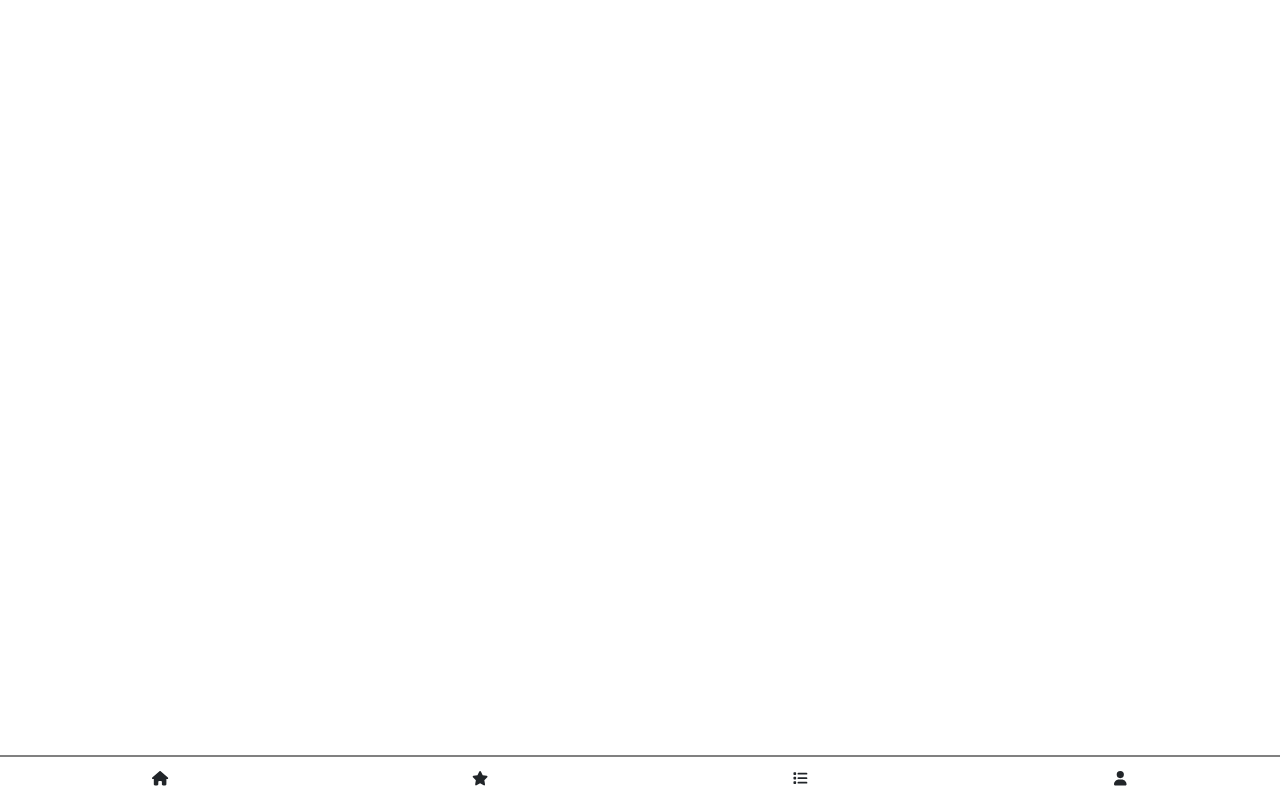
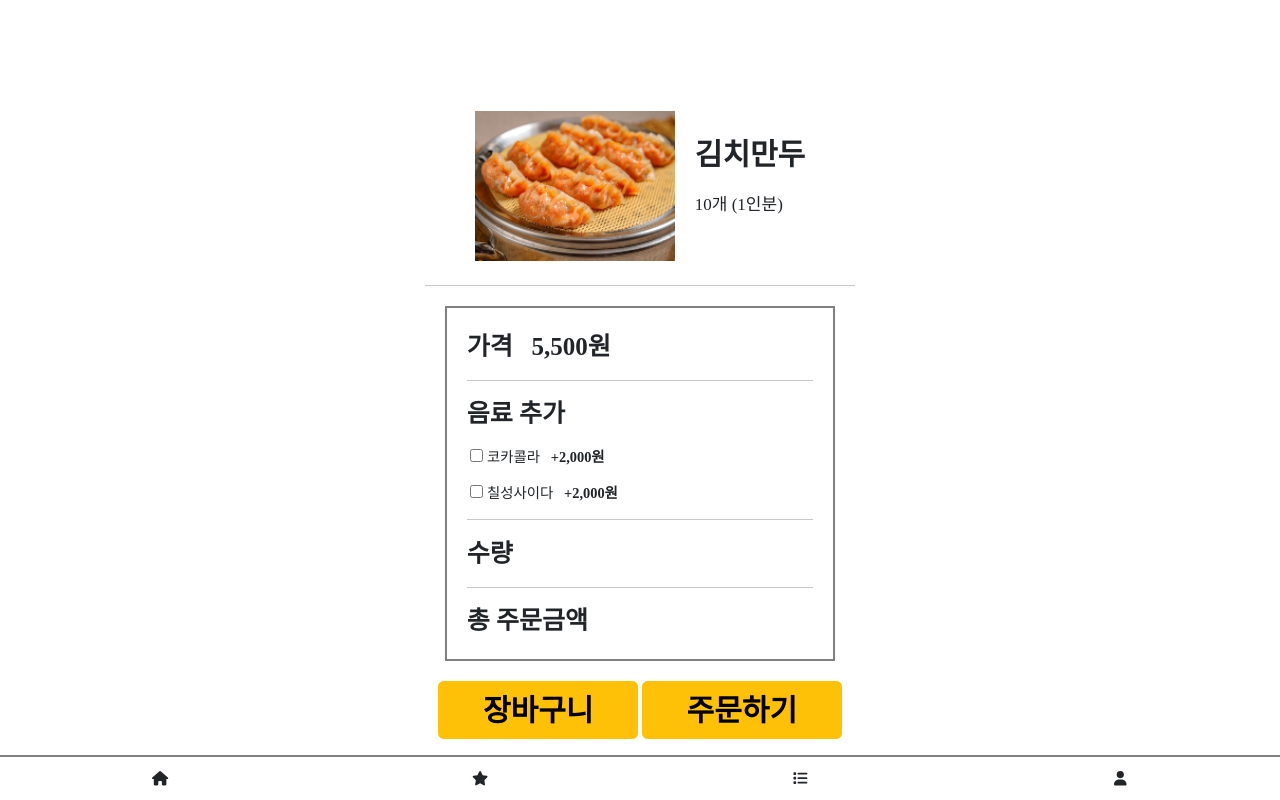
Before and after one commit to sdiaeyu6n/BBLink_frontend, a React (Create React App) app: page /MO_kimchimandu in a window 1280 px wide. Before the commit this address had no page. Built offline with nearby package versions, Linux system fonts and the light colour scheme; a web font is replaced by a local one.

Commit message:
영상 최종

```diff
--- a/src/App.js
+++ b/src/App.js
@@ -22,7 +22,8 @@ import { BrowserRouter, Routes, Route } from "react-router-dom";
 import TwinkleOrder from "./pages/TwinkleOrder";
 import StoreList from "./pages/StoreList";
 import Store from "./pages/Store";
-import MenuOption from "./pages/MenuOption";
+import MO_kimchimandu from "./pages/MO_kimchimandu";
+import MO_cocacola from "./pages/MO_cocacola";
 import MyBag from "./pages/MyBag";
 import SelectPage from "./pages/SelectPage";
 import Payment from "./pages/Payment";
@@ -71,14 +72,15 @@ function App() {
             <Route path="/SelectPage" element={<SelectPage />} />
             <Route path="/storelist" element={<StoreList />} />
             <Route path="/store" element={<Store />} />
-            <Route path="/menuoption" element={<MenuOption />} />
+            <Route path="/MO_kimchimandu" element={<MO_kimchimandu />} />
+            <Route path="/MO_cocacola" element={<MO_cocacola />} />
             <Route path="/mybag" element={<MyBag />} />
             <Route path="/payment" element={<Payment />} />
             <Route path="/payfin" element={<PayFin />} />
             <Route path="/storeinfo" element={<StoreInfo />} />
             <Route path="/storereview" element={<StoreReview />} />
-            <Route path="/TwinkleOrder" element={<TwinkleOrder/>}/>
-            <Route path="/TwinkleReorder" element={<TwinkleReorder/>}/>
+            <Route path="/TwinkleOrder" element={<TwinkleOrder />} />
+            <Route path="/TwinkleReorder" element={<TwinkleReorder />} />
           </Routes>
           <BottomNav />
           {/* <RouteTest/>
--- a/src/components/StoreDetail.js
+++ b/src/components/StoreDetail.js
@@ -64,6 +64,14 @@ const StoreDetail = () => {
                 style={{ width: 100, fontSize: 30 }}
               >
                 <b>찜</b>
+              </Button>
+              {"  "}
+              <Button
+                variant="success"
+                onClick={handleHeart}
+                style={{ width: 250, fontSize: 30, marginLeft: 15 }}
+              >
+                <b>장바구니 보기</b>
               </Button>{" "}
             </div>
           </div>
--- a/src/components/StoreMenu.js
+++ b/src/components/StoreMenu.js
@@ -18,7 +18,7 @@ const StoreMenu = () => {
         <DropDown2 />
         <br></br>
         <h3>대표 메뉴</h3>
-        <hr style={{ width: 700 }}></hr>
+        <hr></hr>
 
         <div className="StoreInfoImage" style={{ float: "left", margin: 10 }}>
           <img
@@ -42,11 +42,11 @@ const StoreMenu = () => {
         </div>
         <div style={{ clear: "both" }}></div>
 
-        <hr style={{ width: 700 }}></hr>
+        <hr></hr>
         <div className="StoreInfoImage" style={{ float: "left", margin: 10 }}>
           <img
             onClick={() => {
-              navigate("/menuoption");
+              navigate("/MO_kimchimandu");
             }}
             className="storeImg"
             src="img/menu2_김치만두.png"
@@ -66,7 +66,7 @@ const StoreMenu = () => {
 
         <div style={{ clear: "both" }}></div>
 
-        <hr style={{ width: 700 }}></hr>
+        <hr></hr>
         <div className="StoreInfoImage" style={{ float: "left", margin: 10 }}>
           <img
             onClick={() => {
@@ -90,7 +90,7 @@ const StoreMenu = () => {
 
         <div style={{ clear: "both" }}></div>
 
-        <hr style={{ width: 700 }}></hr>
+        <hr></hr>
         <div className="StoreInfoImage" style={{ float: "left", margin: 10 }}>
           <img
             onClick={() => {
@@ -111,8 +111,8 @@ const StoreMenu = () => {
           <b style={{ fontSize: 20 }}>5,500원</b>
           <p>10개 (1인분)</p>
         </div>
-
-        <hr style={{ width: 700 }}></hr>
+        <div style={{ clear: "both" }}></div>
+        <hr></hr>
         <div className="StoreInfoImage" style={{ float: "left", margin: 10 }}>
           <img
             onClick={() => {
@@ -144,7 +144,7 @@ const StoreMenu = () => {
         }}
       >
         <h3>메인 메뉴</h3>
-        <hr style={{ width: 700 }}></hr>
+        <hr></hr>
         <div className="StoreInfoImage" style={{ float: "left", margin: 10 }}>
           <img
             className="storeImg"
@@ -163,7 +163,7 @@ const StoreMenu = () => {
         </div>
         <div style={{ clear: "both" }}></div>
 
-        <hr style={{ width: 700 }}></hr>
+        <hr></hr>
         <div className="StoreInfoImage" style={{ float: "left", margin: 10 }}>
           <img
             className="storeImg"
@@ -180,8 +180,8 @@ const StoreMenu = () => {
           <b style={{ fontSize: 20 }}>6,000원</b>
           <p>얇은피에 속이 꽉찬 김치 왕만두 (5개)</p>
         </div>
-
-        <hr style={{ width: 700 }}></hr>
+        <div style={{ clear: "both" }}></div>
+        <hr></hr>
         <div className="StoreInfoImage" style={{ float: "left", margin: 10 }}>
           <img
             className="storeImg"
@@ -198,7 +198,8 @@ const StoreMenu = () => {
           <b style={{ fontSize: 20 }}>5,500원</b>
           <p>고기 5개 + 김치 5개 (10개)</p>
         </div>
-        <hr style={{ width: 700 }}></hr>
+        <div style={{ clear: "both" }}></div>
+        <hr></hr>
         <div className="StoreInfoImage" style={{ float: "left", margin: 10 }}>
           <img
             onClick={() => {
@@ -219,12 +220,12 @@ const StoreMenu = () => {
           <b style={{ fontSize: 20 }}>5,500원</b>
           <p>10개 (1인분)</p>
         </div>
-
-        <hr style={{ width: 700 }}></hr>
+        <div style={{ clear: "both" }}></div>
+        <hr></hr>
         <div className="StoreInfoImage" style={{ float: "left", margin: 10 }}>
           <img
             onClick={() => {
-              navigate("/menuoption");
+              navigate("/MO_kimchimandu");
             }}
             className="storeImg"
             src="img/menu2_김치만두.png"
@@ -244,7 +245,7 @@ const StoreMenu = () => {
 
         <div style={{ clear: "both" }}></div>
 
-        <hr style={{ width: 700 }}></hr>
+        <hr></hr>
         <div className="StoreInfoImage" style={{ float: "left", margin: 10 }}>
           <img
             onClick={() => {
@@ -267,7 +268,7 @@ const StoreMenu = () => {
         </div>
         <div style={{ clear: "both" }}></div>
 
-        <hr style={{ width: 700 }}></hr>
+        <hr></hr>
         <div className="StoreInfoImage" style={{ float: "left", margin: 10 }}>
           <img
             onClick={() => {
@@ -289,7 +290,7 @@ const StoreMenu = () => {
           <p>10개 (1인분)</p>
         </div>
         <div style={{ clear: "both" }}></div>
-        <hr style={{ width: 700 }}></hr>
+        <hr></hr>
         <div className="StoreInfoImage" style={{ float: "left", margin: 10 }}>
           <img
             onClick={() => {
@@ -321,7 +322,7 @@ const StoreMenu = () => {
         }}
       >
         <h3>세트메뉴</h3>
-        <hr style={{ width: 700 }}></hr>
+        <hr></hr>
         <div className="StoreInfoImage" style={{ float: "left", margin: 10 }}>
           <img
             onClick={() => {
@@ -352,9 +353,12 @@ const StoreMenu = () => {
         }}
       >
         <h3>음료</h3>
-        <hr style={{ width: 700 }}></hr>
+        <hr></hr>
         <div className="StoreInfoImage" style={{ float: "left", margin: 10 }}>
           <img
+            onClick={() => {
+              navigate("/MO_cocacola");
+            }}
             className="storeImg"
             src="img/음료1_코카콜라.png"
             width="200"
@@ -370,7 +374,7 @@ const StoreMenu = () => {
           {/* <p>오렌지를 직접 갈아 만든 건강한 오렌지 주스입니다.</p> */}
         </div>
         <div style={{ clear: "both" }}></div>
-        <hr style={{ width: 700 }}></hr>
+        <hr></hr>
         <div className="StoreInfoImage" style={{ float: "left", margin: 10 }}>
           <img
             className="storeImg"
--- /dev/null
+++ b/src/pages/MO_cocacola.js
@@ -0,0 +1,80 @@
+import React from "react";
+import { useNavigate } from "react-router-dom";
+import Button from "react-bootstrap/Button";
+
+const MO_cocacola = () => {
+  const navigate = useNavigate();
+  return (
+    <>
+      <div
+        style={{
+          margin: 20,
+          padding: 20,
+        }}
+      >
+        <div className="MenuOptionImage" style={{ float: "left", margin: 10 }}>
+          <img
+            className="storeImg"
+            src="img/음료1_코카콜라.png"
+            width="200"
+            height="150"
+            alt="코카콜라 이미지"
+          />
+        </div>
+        <div className="MenuOptionText" style={{ float: "left", margin: 10 }}>
+          {" "}
+          <br></br>
+          <b style={{ fontSize: 30 }}>코카콜라</b>
+          <p></p>
+          {/* <p style={{ fontSize: 17 }}>10개 (1인분)</p> */}
+        </div>
+      </div>
+
+      <div style={{ clear: "both" }}></div>
+      <hr></hr>
+
+      <div
+        style={{
+          margin: 20,
+          padding: 20,
+          border: "2px solid grey",
+        }}
+      >
+        <b style={{ fontSize: 25 }}>가격 &nbsp;&nbsp;2,000원</b>
+        <hr></hr>
+
+        <b style={{ float: "left", fontSize: 25 }}>수량</b>
+        <div style={{ float: "right" }}>
+          <img src="img/수량.png" width="120" height="40" />
+        </div>
+        <div style={{ clear: "both" }}></div>
+        <hr></hr>
+        <b style={{ fontSize: 25 }}>총 주문금액</b>
+      </div>
+      <div className="MenuOptionBar">
+        <center>
+          <Button
+            variant="warning"
+            onClick={() => {
+              navigate("/store");
+            }}
+            style={{ width: 200, fontSize: 30 }}
+          >
+            <b>장바구니</b>
+          </Button>{" "}
+          <Button
+            variant="warning"
+            onClick={() => {
+              navigate("/payment");
+            }}
+            style={{ width: 200, fontSize: 30 }}
+          >
+            <b>주문하기</b>
+          </Button>{" "}
+        </center>
+      </div>
+    </>
+  );
+};
+
+export default MO_cocacola;
--- /dev/null
+++ b/src/pages/MO_kimchimandu.js
@@ -0,0 +1,86 @@
+import React from "react";
+import { useNavigate } from "react-router-dom";
+import Button from "react-bootstrap/Button";
+
+const MO_kimchimandu = () => {
+  const navigate = useNavigate();
+  return (
+    <>
+      <div
+        style={{
+          margin: 20,
+          padding: 20,
+        }}
+      >
+        <div className="MenuOptionImage" style={{ float: "left", margin: 10 }}>
+          <img
+            className="storeImg"
+            src="img/menu2_김치만두.png"
+            width="200"
+            height="150"
+            alt="김치만두 이미지"
+          />
+        </div>
+        <div className="MenuOptionText" style={{ float: "left", margin: 10 }}>
+          {" "}
+          <br></br>
+          <b style={{ fontSize: 30 }}>김치만두</b>
+          <p></p>
+          <p style={{ fontSize: 17 }}>10개 (1인분)</p>
+        </div>
+      </div>
+
+      <div style={{ clear: "both" }}></div>
+      <hr></hr>
+
+      <div
+        style={{
+          margin: 20,
+          padding: 20,
+          border: "2px solid grey",
+        }}
+      >
+        <b style={{ fontSize: 25 }}>가격 &nbsp;&nbsp;5,500원</b>
+        <hr></hr>
+        <b style={{ fontSize: 25 }}>음료 추가</b>
+        <p></p>
+        <p>
+          &nbsp;
+          <input type="checkbox" /> 코카콜라 &nbsp;&nbsp;<b>+2,000원</b>
+        </p>
+        <p>
+          &nbsp;
+          <input type="checkbox" /> 칠성사이다 &nbsp;&nbsp;<b>+2,000원</b>
+        </p>
+        <hr></hr>
+        <b style={{ fontSize: 25 }}>수량</b>
+        <hr></hr>
+        <b style={{ fontSize: 25 }}>총 주문금액</b>
+      </div>
+      <div className="MenuOptionBar">
+        <center>
+          <Button
+            variant="warning"
+            onClick={() => {
+              navigate("/store");
+            }}
+            style={{ width: 200, fontSize: 30 }}
+          >
+            <b>장바구니</b>
+          </Button>{" "}
+          <Button
+            variant="warning"
+            onClick={() => {
+              navigate("/payment");
+            }}
+            style={{ width: 200, fontSize: 30 }}
+          >
+            <b>주문하기</b>
+          </Button>{" "}
+        </center>
+      </div>
+    </>
+  );
+};
+
+export default MO_kimchimandu;
```
Also changed, not shown: public/img/수량.PNG (added), 1 other file (tests, documents, lock files or other folders).
